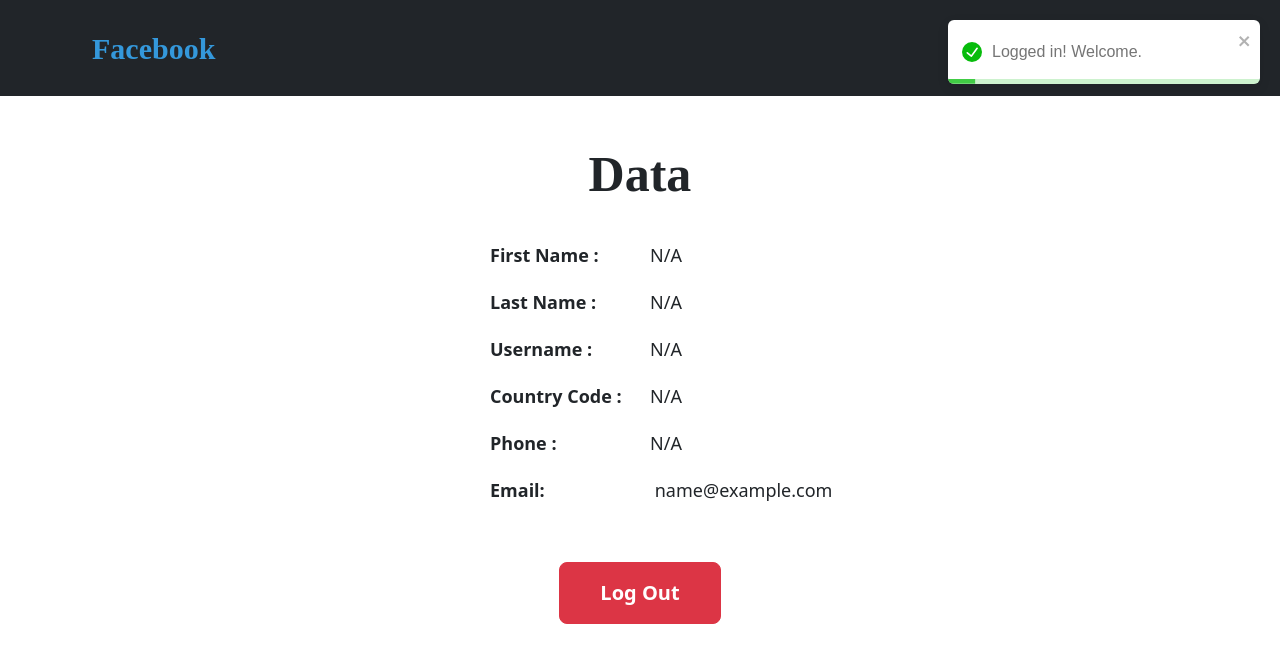
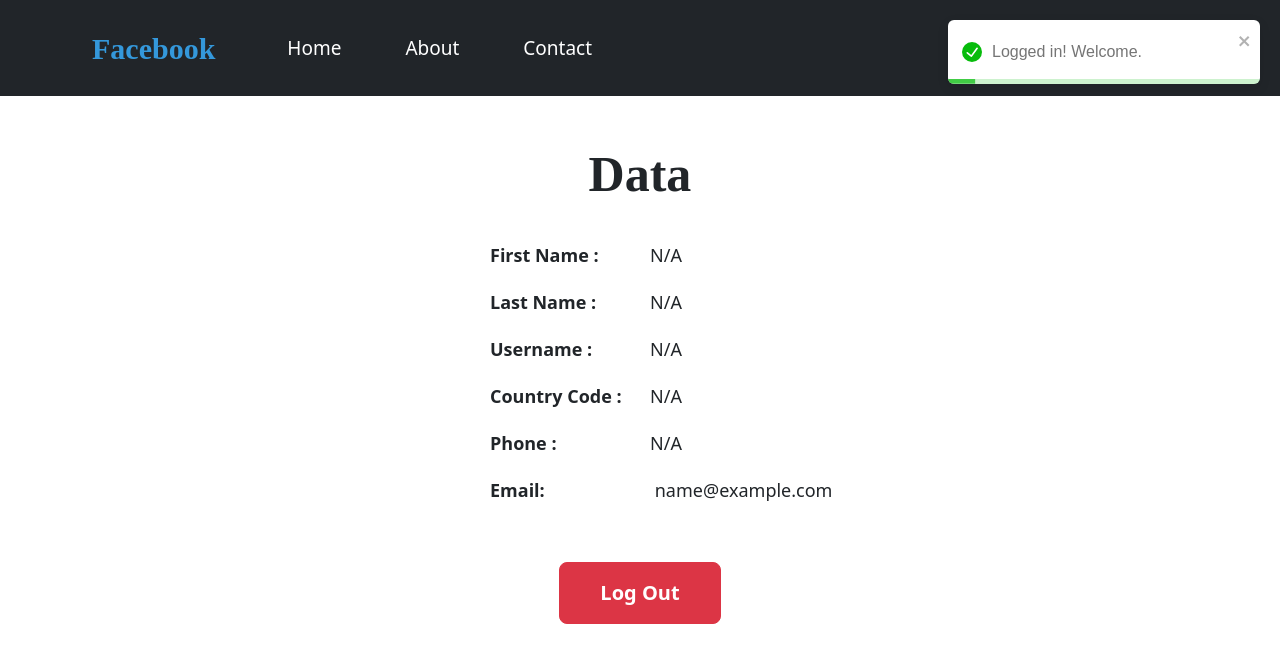
Before and after one commit to srushpatil/Facebook_Login, a React (Create React App) app: page /data in a window 1280 px wide. Shown: the top 662 px of the page. Built offline with nearby package versions, Linux system fonts and the light colour scheme; sample sign-in values are in the browser's storage.

Commit message:
successed

```diff
--- a/src/components/Navbar/Navbar.css
+++ b/src/components/Navbar/Navbar.css
@@ -4,7 +4,8 @@
 
 .navbar .nav-item .nav-link{
     font-size: 19px;
-    margin-right: 5rem;
+    /* margin-right: 1rem; */
+    margin-left: 3rem;
     color: white;
 }
 
--- a/src/components/Navbar/Navbar.js
+++ b/src/components/Navbar/Navbar.js
@@ -5,17 +5,20 @@ export default function Navbar() {
   return (
     <nav class="navbar navbar-expand-lg navbar-dark bg-dark">
     <div class="container-fluid">
-        <a class="navbar-brand" href="/">Facebook</a>
+        <a class="navbar-brand" href="/data">Facebook</a>
         <button class="navbar-toggler" type="button" data-bs-toggle="collapse" data-bs-target="#navbarSupportedContent" aria-controls="navbarSupportedContent" aria-expanded="false" aria-label="Toggle navigation">
         <span class="navbar-toggler-icon"></span>
         </button>
         <div class="collapse navbar-collapse" id="navbarSupportedContent">
-        <ul class="navbar-nav ms-auto mb-2 mb-lg-0">
+        <ul class="navbar-nav me-auto my-auto">
             <li class="nav-item">
-            <a class="nav-link" aria-current="page" href="/">Home</a>
+            <a class="nav-link" aria-current="page" href="/data">Home</a>
             </li>
             <li class="nav-item">
-            <a class="nav-link" href="/">Link</a>
+            <a class="nav-link" href="/data">About</a>
+            </li>
+            <li class="nav-item">
+            <a class="nav-link" href="/data">Contact</a>
             </li>
         </ul>
         </div>
```
